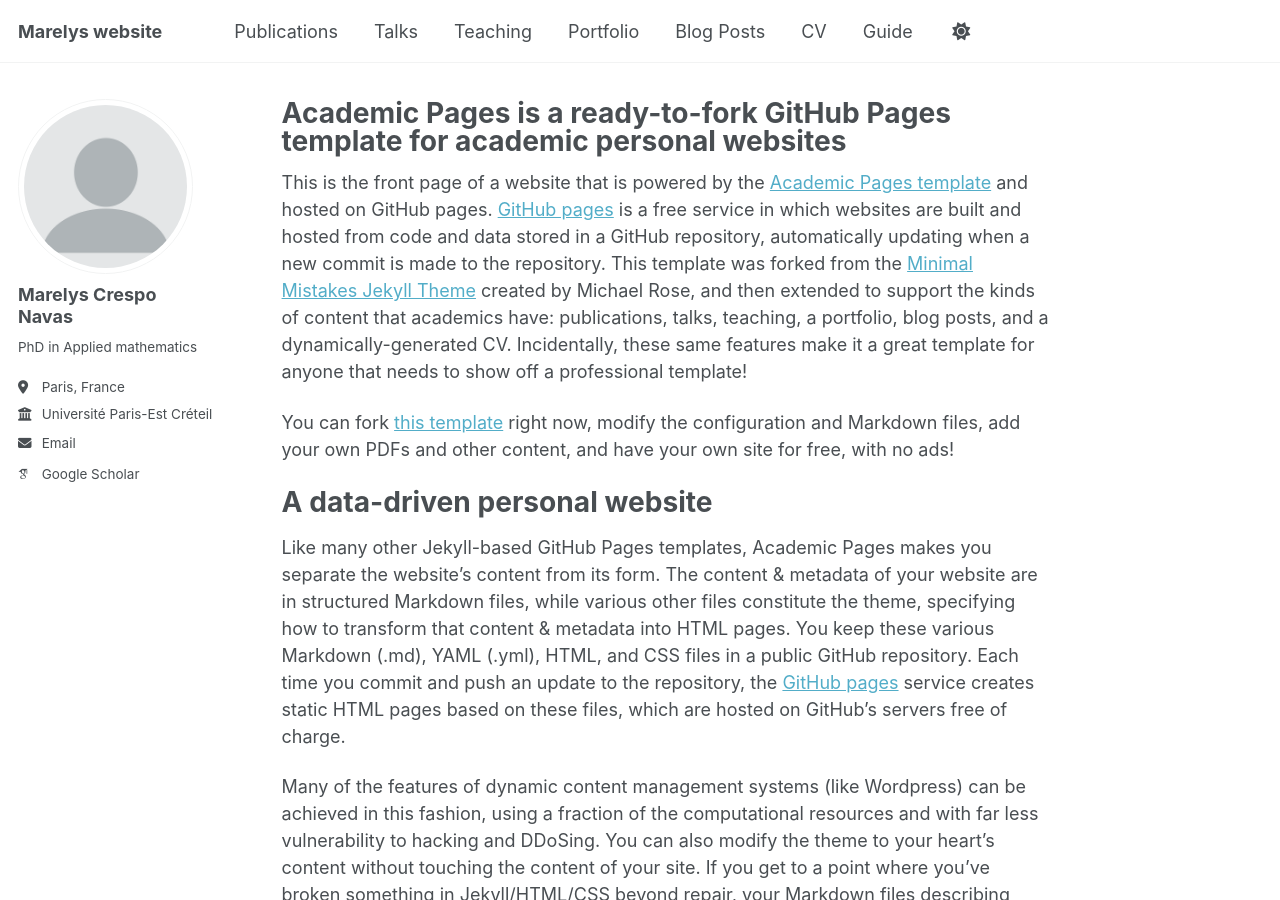
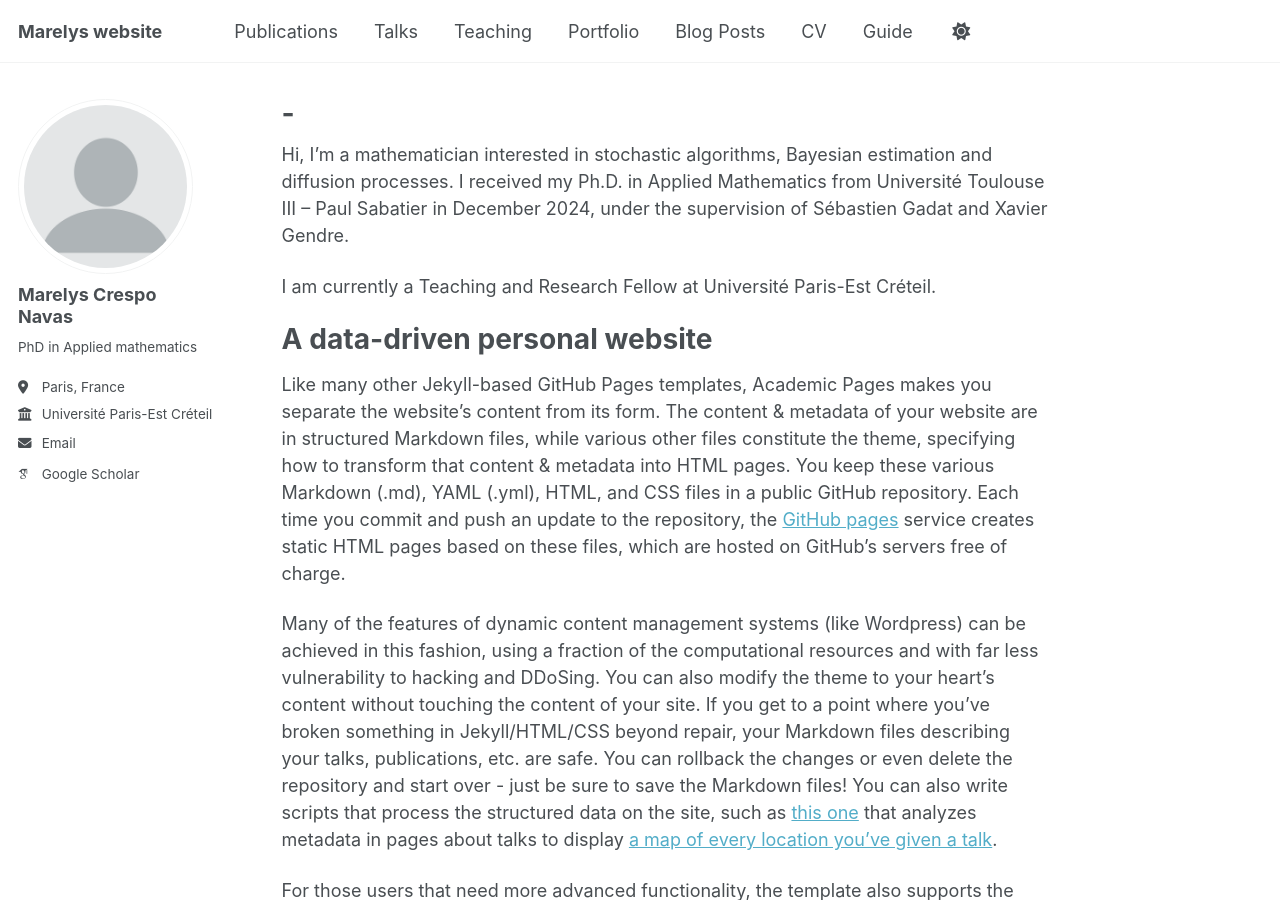
Before and after one commit to marelyscrespo/marelyscrespo.github.io, a Jekyll site: the page built from _pages/about.md, in a window 1280 px wide and 900 px high. Built offline with Jekyll 4.4.1, drawn with Linux system fonts in a browser that asks for light colours; some web fonts are replaced; a script that is not in the unit is left out.

Commit message:
Update about.md

```diff
--- a/_pages/about.md
+++ b/_pages/about.md
@@ -1,15 +1,15 @@
 ---
 permalink: /
-title: "Academic Pages is a ready-to-fork GitHub Pages template for academic personal websites"
+title: "-"
 author_profile: true
 redirect_from:
   - /about/
   - /about.html
 ---
 
-This is the front page of a website that is powered by the [Academic Pages template](https://github.com/academicpages/academicpages.github.io) and hosted on GitHub pages. [GitHub pages](https://pages.github.com) is a free service in which websites are built and hosted from code and data stored in a GitHub repository, automatically updating when a new commit is made to the repository. This template was forked from the [Minimal Mistakes Jekyll Theme](https://mmistakes.github.io/minimal-mistakes/) created by Michael Rose, and then extended to support the kinds of content that academics have: publications, talks, teaching, a portfolio, blog posts, and a dynamically-generated CV. Incidentally, these same features make it a great template for anyone that needs to show off a professional template!
+Hi, I’m a mathematician interested in stochastic algorithms, Bayesian estimation and diffusion processes. I received my Ph.D. in Applied Mathematics from Université Toulouse III – Paul Sabatier in December 2024, under the supervision of Sébastien Gadat and Xavier Gendre.
 
- You can fork [this template](https://github.com/academicpages/academicpages.github.io) right now, modify the configuration and Markdown files, add your own PDFs and other content, and have your own site for free, with no ads!
+I am currently a Teaching and Research Fellow at Université Paris-Est Créteil.
 
 A data-driven personal website
 ======
```
